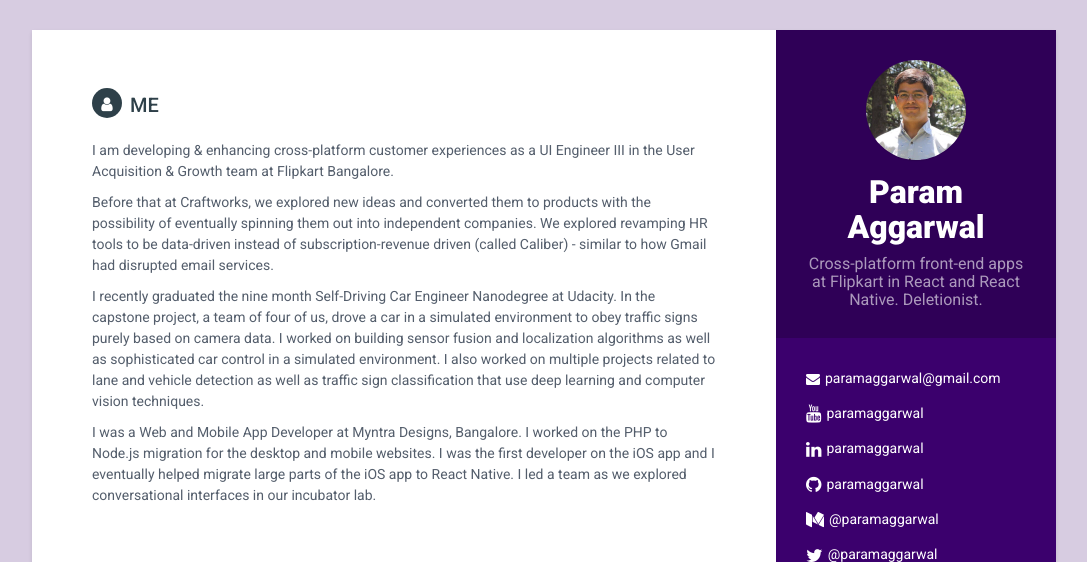
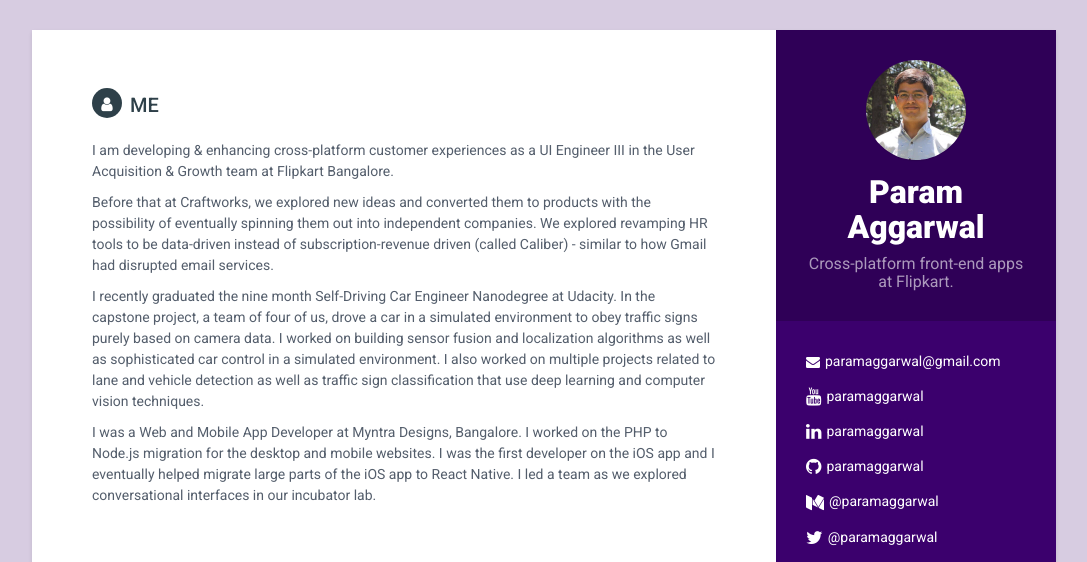
Before and after one commit to paramaggarwal/paramaggarwal.github.io, a Jekyll site: the page built from index.html, in a window 1280 px wide and 900 px high, cut to the strip 0-562 px from the top of the window. Shown: the whole strip, without its empty margins (96-1183 px from the left). Built offline with Jekyll 4.4.1, drawn with Linux system fonts in a browser that asks for light colours.

Commit message:
Update _config.yml

```diff
--- a/_config.yml
+++ b/_config.yml
@@ -1,5 +1,5 @@
 name: Param Aggarwal
-tagline: Cross-platform front-end apps at Flipkart in React and React Native. Deletionist.
+tagline: Cross-platform front-end apps at Flipkart.
 pic: profile.jpg
 url: 'http://paramaggarwal.com'
 
```
